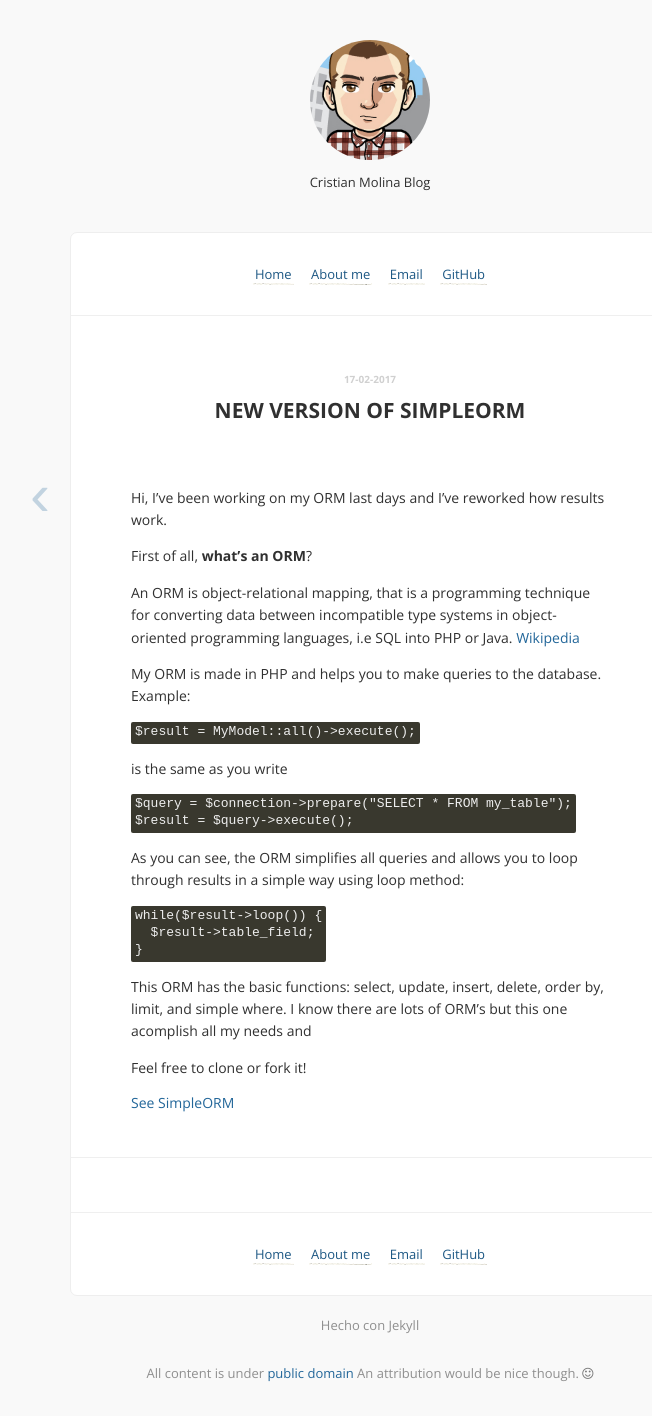
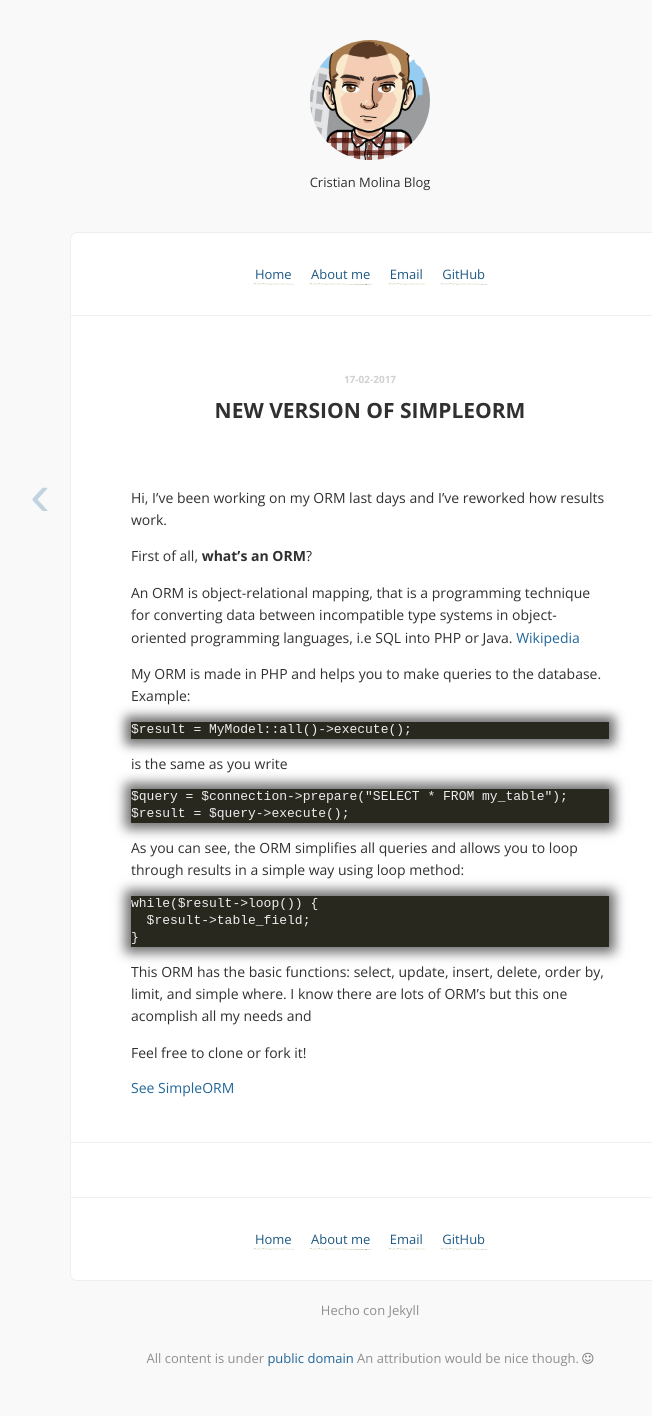
Before and after one commit to legomolina/legomolina.github.io, a Jekyll site: the page built from _posts/2017-02-17-New-version-of-SimpleORM.md, in a window 1280 px wide. Shown: the whole page, without its empty margins (270-922 px from the left). Built offline with Jekyll 4.4.1, drawn with Linux system fonts in a browser that asks for light colours; nearby versions of some CDN libraries; Markdown is read by kramdown in place of the engine named in the settings; comment, search, counter and statistics services are not loaded.

Commit message:
Update 2017-02-17-New-version-of-SimpleORM.md

````diff
--- a/_posts/2017-02-17-New-version-of-SimpleORM.md
+++ b/_posts/2017-02-17-New-version-of-SimpleORM.md
@@ -14,16 +14,16 @@ An ORM is object-relational mapping, that is a programming technique for convert
 type systems in object-oriented programming languages, i.e SQL into PHP or Java. [Wikipedia](https://en.wikipedia.org/wiki/Object-relational_mapping)
 
 My ORM is made in PHP and helps you to make queries to the database. Example:
-```PHP
+```
 $result = MyModel::all()->execute();
 ```
 is the same as you write
-```PHP
+```
 $query = $connection->prepare("SELECT * FROM my_table");
 $result = $query->execute();
 ```
 As you can see, the ORM simplifies all queries and allows you to loop through results in a simple way using loop method:
-```PHP
+```
 while($result->loop()) {
   $result->table_field;
 }
````
